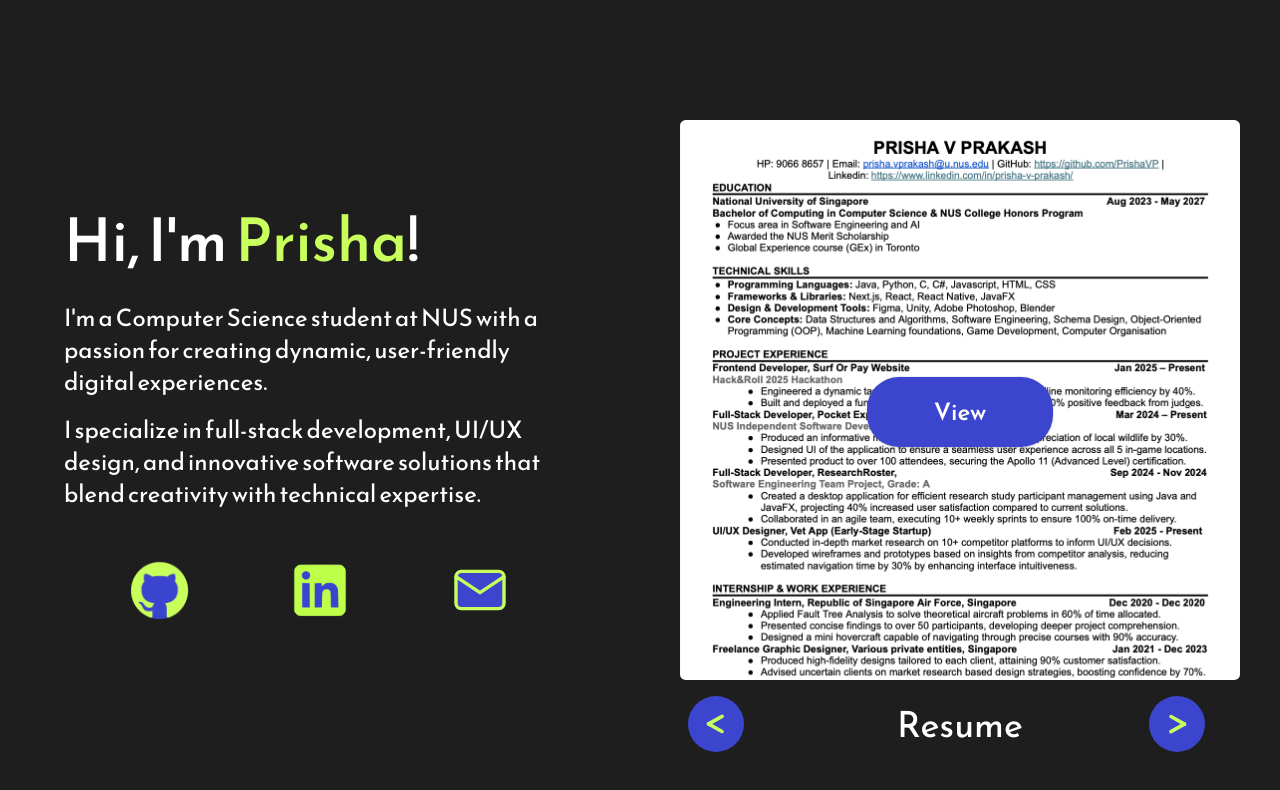
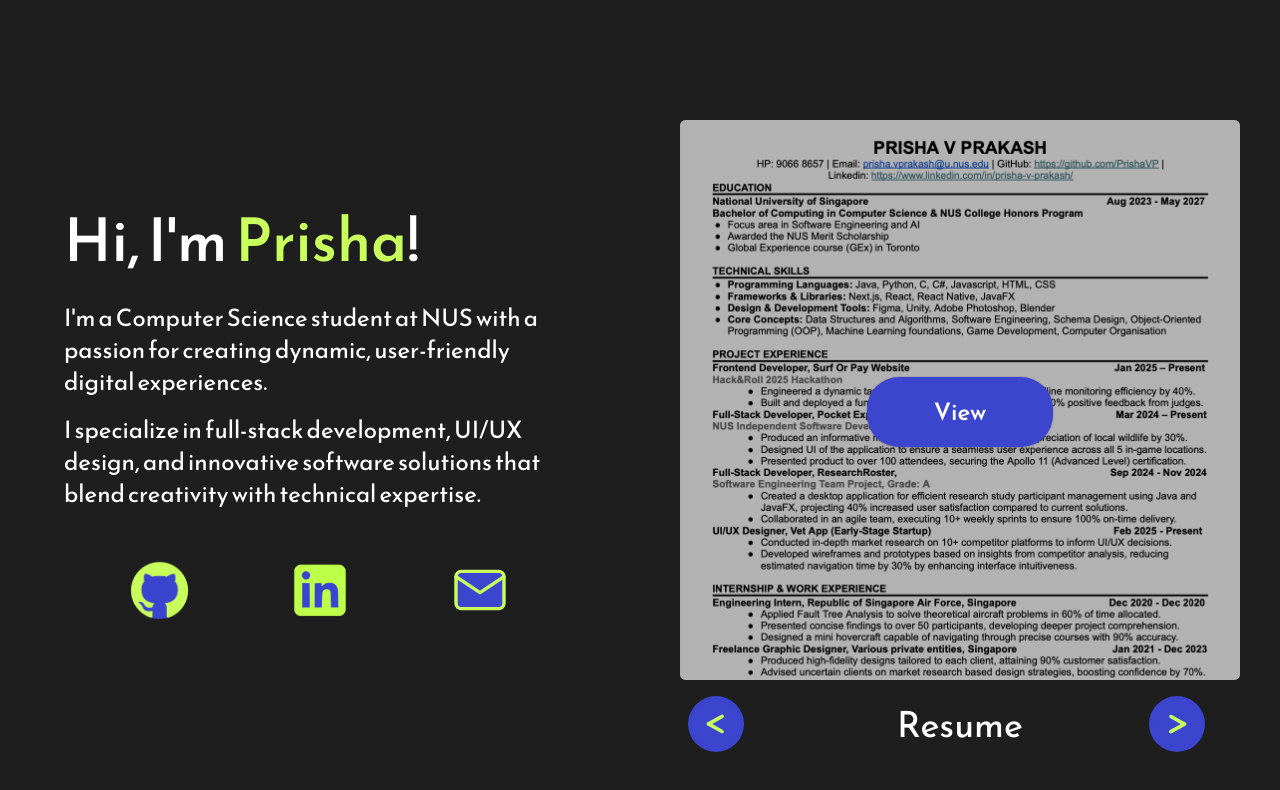
Before and after one commit to PrishaVP/prisha_portfolio, a Next.js app in the folder application/: page / in a window 1280 px wide. Shown: the top 790 px of the page. Built offline with nearby package versions, Linux system fonts and the light colour scheme.

Commit message:
Fix opacity of slides

```diff
--- a/application/src/components/ui/carousel.js
+++ b/application/src/components/ui/carousel.js
@@ -104,7 +104,7 @@ const Slide = ({
             loading="eager"
             decoding="sync" />
           {current === index && (
-            <div className="absolute inset-0 bg-black/30 opacity-0 transition-all duration-1000" />
+            <div className="absolute inset-0 bg-black/30 transition-all duration-1000" />
           )}
         </div>
 
@@ -177,7 +177,7 @@ export function Carousel({
       className="relative w-[70vmin] h-[70vmin] mx-auto justify-center"
       aria-labelledby={`carousel-heading-${id}`}>
       <ul
-        className="absolute flex mx-[-4vmin] transition-transform duration-1000 ease-in-out"
+        className="absolute flex mx-[-4vmin] transition-transform duration-1000 ease-in-out object-none"
         style={{
           transform: `translateX(-${current * (100 / slides.length)}%)`,
         }}>
```
Also changed, not shown: 1 other file (tests, documents, lock files or other folders).
